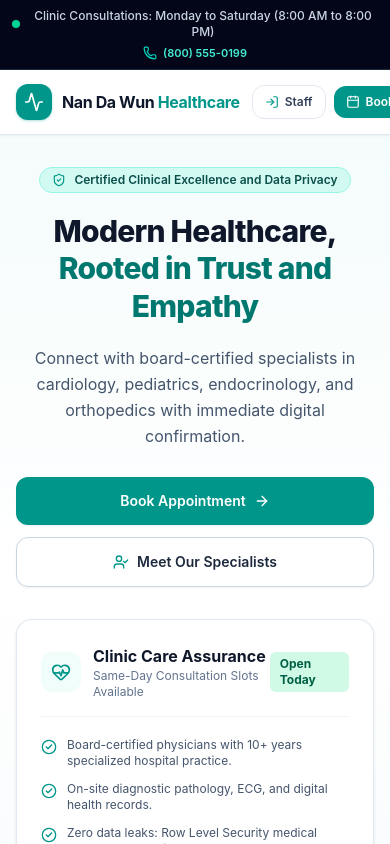
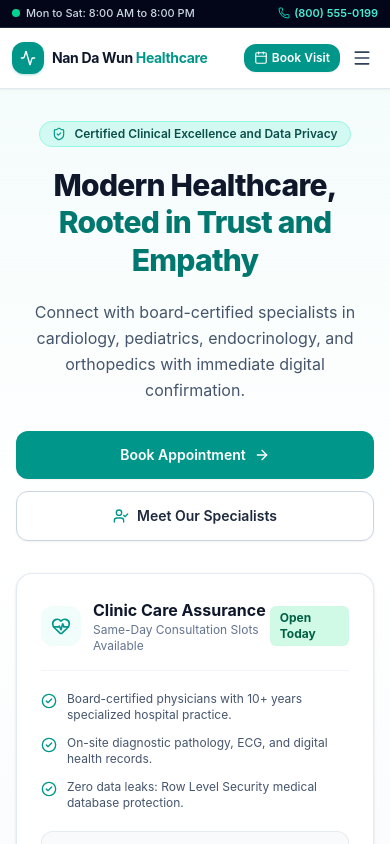
Before and after one commit to hadez-it/ndw_clinic, a Next.js app: page / in a window 390 px wide. Shown: the top 844 px of the page. Built offline with nearby package versions, Linux system fonts and the light colour scheme.

Commit message:
fix(mobile): resolve viewport fit, navbar width, and doctor card layout on mobile

```diff
--- a/src/app/layout.tsx
+++ b/src/app/layout.tsx
@@ -7,8 +7,8 @@ import './globals.css';
 export const viewport: Viewport = {
   width: 'device-width',
   initialScale: 1.0,
-  maximumScale: 5.0,
-  userScalable: true,
+  maximumScale: 1.0,
+  userScalable: false,
 };
 
 export const metadata: Metadata = {
@@ -23,27 +23,30 @@ export default function RootLayout({
 }>) {
   return (
     <html lang="en" className="h-full w-full overflow-x-hidden">
-      <body className="flex min-h-[100dvh] w-full overflow-x-hidden flex-col bg-slate-50 text-slate-900 antialiased selection:bg-teal-600 selection:text-white">
+      <head>
+        <meta name="viewport" content="width=device-width, initial-scale=1.0, maximum-scale=1.0, user-scalable=no" />
+      </head>
+      <body className="flex min-h-[100dvh] w-full max-w-[100vw] overflow-x-hidden flex-col bg-slate-50 text-slate-900 antialiased selection:bg-teal-600 selection:text-white">
         {/* Top Emergency & Clinical Hours Banner */}
-        <div className="w-full bg-slate-950 text-slate-200 text-xs px-3 sm:px-4 py-2 border-b border-slate-800">
-          <div className="w-full max-w-7xl mx-auto flex flex-col xs:flex-row items-center justify-between gap-1.5 sm:gap-4 text-center xs:text-left">
-            <div className="flex items-center gap-2">
+        <div className="w-full bg-slate-950 text-slate-200 text-xs px-3 sm:px-4 py-1.5 sm:py-2 border-b border-slate-800">
+          <div className="w-full max-w-7xl mx-auto flex flex-row items-center justify-between gap-2 text-left">
+            <div className="flex items-center gap-1.5 sm:gap-2 min-w-0">
               <span className="inline-block w-2 h-2 rounded-full bg-emerald-400 shrink-0" />
-              <span className="font-medium text-slate-300">
-                Clinic Consultations: Monday to Saturday (8:00 AM to 8:00 PM)
+              <span className="font-medium text-slate-300 text-[11px] sm:text-xs truncate">
+                Mon to Sat: 8:00 AM to 8:00 PM
               </span>
             </div>
-            <div className="flex items-center gap-3 sm:gap-4 text-[11px] sm:text-xs">
+            <div className="flex items-center gap-2.5 sm:gap-4 text-[11px] sm:text-xs shrink-0">
               <span className="hidden sm:flex items-center gap-1.5 text-teal-300 font-medium">
                 <Shield className="w-3.5 h-3.5 text-teal-400 shrink-0" />
                 <span>HIPAA-Ready Certified</span>
               </span>
               <a
                 href="tel:+18005550199"
-                className="text-teal-300 hover:text-teal-200 font-semibold flex items-center gap-1.5 transition-colors"
+                className="text-teal-300 hover:text-teal-200 font-semibold flex items-center gap-1 transition-colors"
                 title="Immediate Clinic Desk Telephone"
               >
-                <Phone className="w-3.5 h-3.5 text-teal-400 shrink-0" />
+                <Phone className="w-3 h-3 sm:w-3.5 sm:h-3.5 text-teal-400 shrink-0" />
                 <span>(800) 555-0199</span>
               </a>
             </div>
@@ -54,10 +57,10 @@ export default function RootLayout({
         <ClinicNavbar />
 
         {/* Main Application Content */}
-        <main className="flex-1 w-full min-h-0 overflow-x-hidden flex flex-col">{children}</main>
+        <main className="flex-1 w-full max-w-[100vw] min-h-0 overflow-x-hidden flex flex-col">{children}</main>
 
         {/* Global Clinic Footer */}
-        <footer className="w-full bg-slate-950 text-slate-300 border-t border-slate-800/80 mt-16 sm:mt-24 no-print">
+        <footer className="w-full max-w-[100vw] bg-slate-950 text-slate-300 border-t border-slate-800/80 mt-16 sm:mt-24 no-print overflow-x-hidden">
           <div className="w-full max-w-7xl mx-auto px-4 sm:px-6 lg:px-8 py-12 sm:py-16 grid grid-cols-1 sm:grid-cols-2 lg:grid-cols-4 gap-8 lg:gap-10 text-sm">
             {/* Brand Column */}
             <div className="space-y-4 sm:col-span-2 lg:col-span-1">
--- a/src/components/ClinicNavbar.tsx
+++ b/src/components/ClinicNavbar.tsx
@@ -41,15 +41,15 @@ export function ClinicNavbar() {
   ];
 
   return (
-    <header className="w-full sticky top-0 z-50 bg-white/95 backdrop-blur-md border-b border-slate-200 shadow-xs no-print">
-      <div className="w-full max-w-7xl mx-auto px-4 sm:px-6 lg:px-8 h-16 sm:h-[68px] flex items-center justify-between gap-3">
+    <header className="w-full max-w-[100vw] sticky top-0 z-50 bg-white/95 backdrop-blur-md border-b border-slate-200 shadow-xs no-print overflow-x-hidden">
+      <div className="w-full max-w-7xl mx-auto px-3 sm:px-6 lg:px-8 h-15 sm:h-[68px] flex items-center justify-between gap-2 min-w-0">
         {/* Clinic Logo */}
-        <Link href="/" className="flex items-center gap-2.5 group shrink-0" onClick={() => setMobileMenuOpen(false)}>
-          <div className="w-9 h-9 sm:w-10 sm:h-10 rounded-xl bg-teal-600 flex items-center justify-center text-white shadow-sm shadow-teal-600/25 group-hover:bg-teal-700 transition-colors">
-            <Activity className="w-5 h-5 sm:w-6 sm:h-6" />
+        <Link href="/" className="flex items-center gap-2 sm:gap-2.5 group shrink-0 min-w-0" onClick={() => setMobileMenuOpen(false)}>
+          <div className="w-8 h-8 sm:w-10 sm:h-10 rounded-xl bg-teal-600 flex items-center justify-center text-white shadow-sm shadow-teal-600/25 group-hover:bg-teal-700 transition-colors shrink-0">
+            <Activity className="w-4 h-4 sm:w-6 sm:h-6" />
           </div>
-          <div className="flex flex-col">
-            <span className="text-base sm:text-lg font-bold tracking-tight text-slate-900 leading-tight">
+          <div className="flex flex-col min-w-0">
+            <span className="text-sm sm:text-lg font-bold tracking-tight text-slate-900 leading-tight truncate">
               Nan Da Wun <span className="text-teal-600">Healthcare</span>
             </span>
             <span className="text-[10px] uppercase font-semibold text-slate-400 tracking-wider hidden sm:block">
@@ -85,8 +85,8 @@ export function ClinicNavbar() {
           })}
         </nav>
 
-        {/* Right Section: Auth & Primary Action */}
-        <div className="flex items-center gap-2 sm:gap-3">
+        {/* Right Section: Auth & Primary Action (No overflow on mobile) */}
+        <div className="flex items-center gap-1.5 sm:gap-3 shrink-0">
           {currentUser ? (
             <div className="hidden sm:flex items-center gap-2 bg-slate-100/80 border border-slate-200/80 rounded-xl px-2.5 py-1.5 text-xs">
               <div className="w-6 h-6 rounded-lg bg-teal-600 text-white flex items-center justify-center font-bold text-[11px] shrink-0">
@@ -112,19 +112,18 @@ export function ClinicNavbar() {
           ) : (
             <Link
               href="/login"
-              className="inline-flex items-center gap-1.5 text-slate-700 hover:text-teal-700 hover:bg-slate-100 border border-slate-200 px-3 py-2 rounded-xl text-xs font-semibold transition"
+              className="hidden sm:inline-flex items-center gap-1.5 text-slate-700 hover:text-teal-700 hover:bg-slate-100 border border-slate-200 px-3 py-2 rounded-xl text-xs font-semibold transition"
             >
               <LogIn className="w-3.5 h-3.5 text-teal-600" />
-              <span className="hidden sm:inline">Staff Sign In</span>
-              <span className="sm:hidden">Staff</span>
+              <span>Staff Sign In</span>
             </Link>
           )}
 
           <Link
             href="/appointments"
-            className="inline-flex items-center gap-1.5 sm:gap-2 bg-teal-600 hover:bg-teal-700 active:bg-teal-800 text-white px-3 sm:px-4 py-2 sm:py-2.5 rounded-xl text-xs sm:text-sm font-semibold shadow-xs transition-colors shrink-0 whitespace-nowrap"
+            className="inline-flex items-center gap-1 sm:gap-2 bg-teal-600 hover:bg-teal-700 active:bg-teal-800 text-white px-2.5 sm:px-4 py-1.5 sm:py-2.5 rounded-xl text-xs sm:text-sm font-semibold shadow-xs transition-colors shrink-0"
           >
-            <Calendar className="w-3.5 h-3.5 sm:w-4 sm:h-4" />
+            <Calendar className="w-3.5 h-3.5 sm:w-4 sm:h-4 shrink-0" />
             <span>Book Visit</span>
           </Link>
 
@@ -133,9 +132,9 @@ export function ClinicNavbar() {
             type="button"
             onClick={() => setMobileMenuOpen(!mobileMenuOpen)}
             aria-label="Toggle navigation menu"
-            className="lg:hidden p-2 rounded-xl text-slate-700 hover:bg-slate-100 active:bg-slate-200 transition focus:outline-none focus:ring-2 focus:ring-teal-500 cursor-pointer shrink-0"
+            className="lg:hidden p-1.5 sm:p-2 rounded-xl text-slate-700 hover:bg-slate-100 active:bg-slate-200 transition focus:outline-none focus:ring-2 focus:ring-teal-500 cursor-pointer shrink-0"
           >
-            {mobileMenuOpen ? <X className="w-5 h-5" /> : <Menu className="w-5 h-5" />}
+            {mobileMenuOpen ? <X className="w-5 h-5 sm:w-6 sm:h-6" /> : <Menu className="w-5 h-5 sm:w-6 sm:h-6" />}
           </button>
         </div>
       </div>
```
Also changed, not shown: src/app/doctors/page.tsx (+37 -37 lines).
